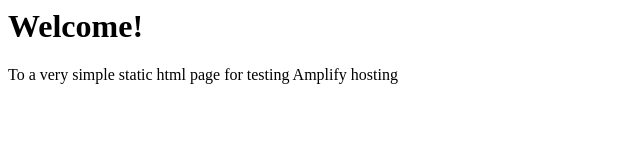
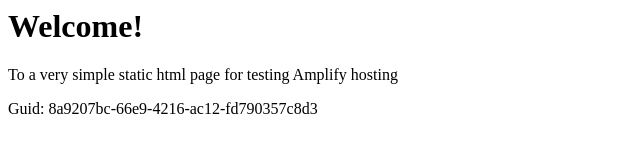
Before and after one commit to aws-aemilia-pdx/Github-PR-Commit-Integration-Test-DoNotTouch-GitH-MJCD6L4M-v1-preprod-us-west-2, a website: page src/index.html in a window 1280 px wide. Shown: the whole page, without its empty margins (0-640 px from the left). Drawn offline with Linux system fonts and the light colour scheme.

Commit message:
commit from integ tests

```diff
--- a/src/index.html
+++ b/src/index.html
@@ -1,3 +1,5 @@
+
+
 <html lang="en">
 
 <head>
@@ -10,6 +12,6 @@
 <body>
     <h1>Welcome!</h1>
     <p>To a very simple static html page for testing Amplify hosting</p>
-</body>
+    <p>Guid: 8a9207bc-66e9-4216-ac12-fd790357c8d3</p></body>
 
 </html>
```
